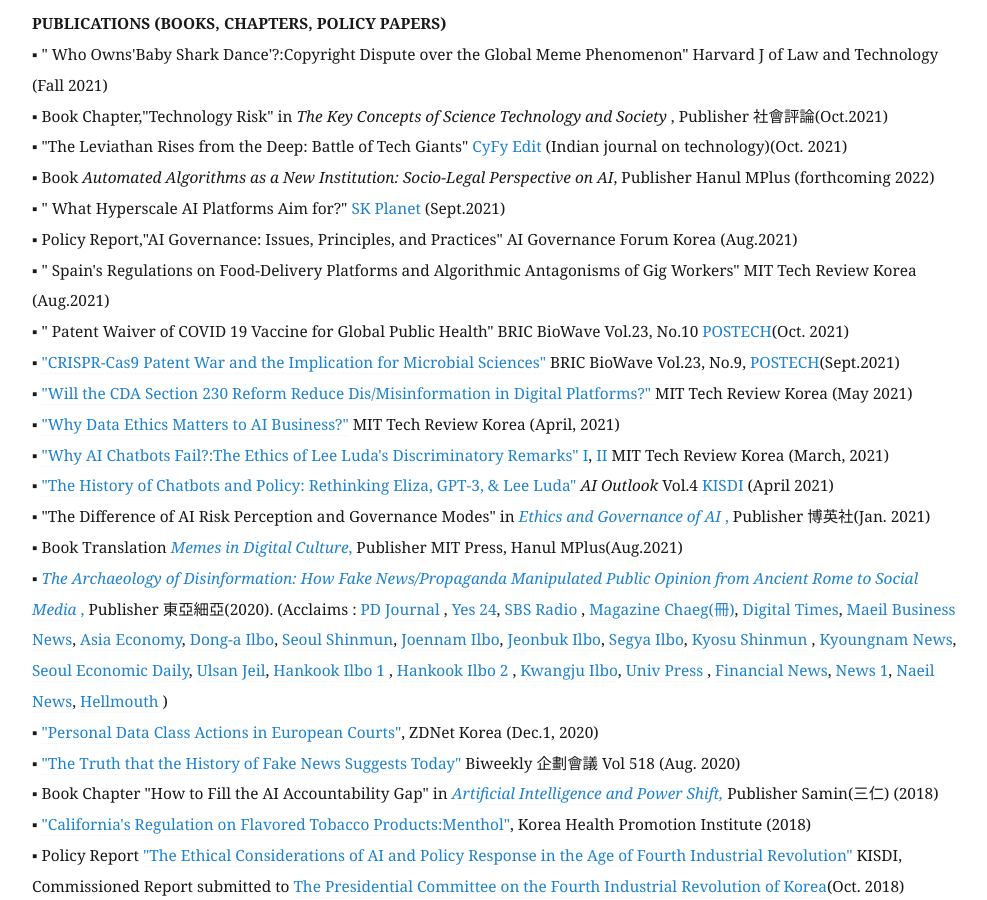
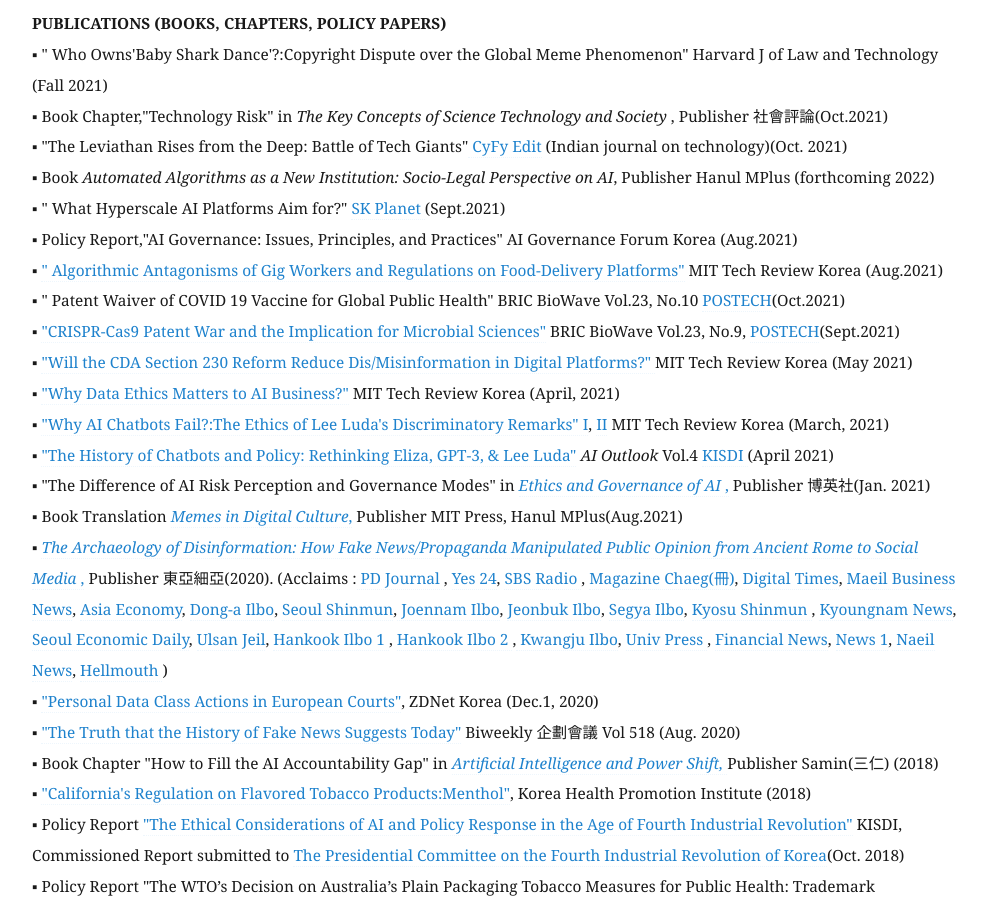
Before and after one commit to eunchangchoi/eunchangchoi.github.io, a Jekyll site: the page built from index.md, in a window 1280 px wide and 900 px high, scrolled down 1928 px. Shown: the whole window, without its empty margins (68-1055 px from the left). Built offline with Jekyll 4.4.1, drawn with Linux system fonts in a browser that asks for light colours.

Commit message:
Update index.md

```diff
--- a/index.md
+++ b/index.md
@@ -39,9 +39,9 @@
 ▪ Book <i> Automated Algorithms as a New Institution: Socio-Legal Perspective on AI</i>, Publisher Hanul MPlus (forthcoming 2022) <br>
 ▪ " What Hyperscale AI Platforms Aim for?" <a href="https://www.skplanet.com/business/ictIot"> SK Planet </a>(Sept.2021) <br>
 ▪ Policy Report,"AI Governance: Issues, Principles, and Practices" AI Governance Forum Korea (Aug.2021) <br>
-▪ " Spain's Regulations on Food-Delivery Platforms and Algorithmic Antagonisms of Gig Workers" MIT Tech Review Korea (Aug.2021)<br>
-▪ " Patent Waiver of COVID 19 Vaccine for Global Public Health" BRIC BioWave Vol.23, No.10 <a href="https://www.ibric.org/biowave/bio_webzine_index.php"> POSTECH</a>(Oct. 2021)<br>
-▪ <a href="https://www.ibric.org/myboard/read.php?Board=report&id=3843">"CRISPR-Cas9 Patent War and the Implication for Microbial Sciences"</a> BRIC BioWave Vol.23, No.9,  <a href="https://www.ibric.org/biowave/bio_webzine_index.php"> POSTECH</a>(Sept.2021)<br>
+▪ <a href="https://www.technologyreview.kr/%ec%a3%bc%eb%ac%b8%ed%98%95-%ed%94%8c%eb%9e%ab%ed%8f%bc-%ea%b7%9c%ec%a0%9c%ec%99%80-%ea%b8%b1-%ec%9d%b4%ec%bd%94%eb%85%b8%eb%af%b8%ec%9d%98-%eb%af%b8%eb%9e%98/?fbclid=IwAR1sfDzfWXv-sdOnKCrOSIlD0PSPpXuAuzSBjD4gz-2Qjuc6NhNq2A100Iw">" Algorithmic Antagonisms of Gig Workers and Regulations on Food-Delivery Platforms"</a> MIT Tech Review Korea (Aug.2021)<br>
+▪ " Patent Waiver of COVID 19 Vaccine for Global Public Health" BRIC BioWave Vol.23, No.10 <a href="https://www.ibric.org/biowave/bio_webzine_index.php"> POSTECH</a>(Oct.2021)<br>
+▪ <a href="https://www.ibric.org/myboard/read.php?Board=report&id=3843">"CRISPR-Cas9 Patent War and the Implication for Microbial Sciences"</a> BRIC BioWave Vol.23, No.9, <a href="https://www.ibric.org/biowave/bio_webzine_index.php"> POSTECH</a>(Sept.2021)<br>
 ▪ <a href="https://www.technologyreview.kr/communicatioins-decency-act-misinformation/"> "Will the CDA Section 230 Reform Reduce Dis/Misinformation in Digital Platforms?" </a> MIT Tech Review Korea (May 2021) <br>
 ▪ <a href="https://www.technologyreview.kr/why-data-ethics-is-important-in-ai-business/">"Why Data Ethics Matters to AI Business?"</a> MIT Tech Review Korea (April, 2021)<br>
 ▪ <a href="https://www.technologyreview.kr/why-ai-chatbots-fail-lee-luda-part-1/"> "Why AI Chatbots Fail?:The Ethics of Lee Luda's Discriminatory Remarks" I</a>, <a href="https://www.technologyreview.kr/why-ai-chatbots-fail-lee-luda-part-2/"> II</a> MIT Tech Review Korea (March, 2021)<br>
```
